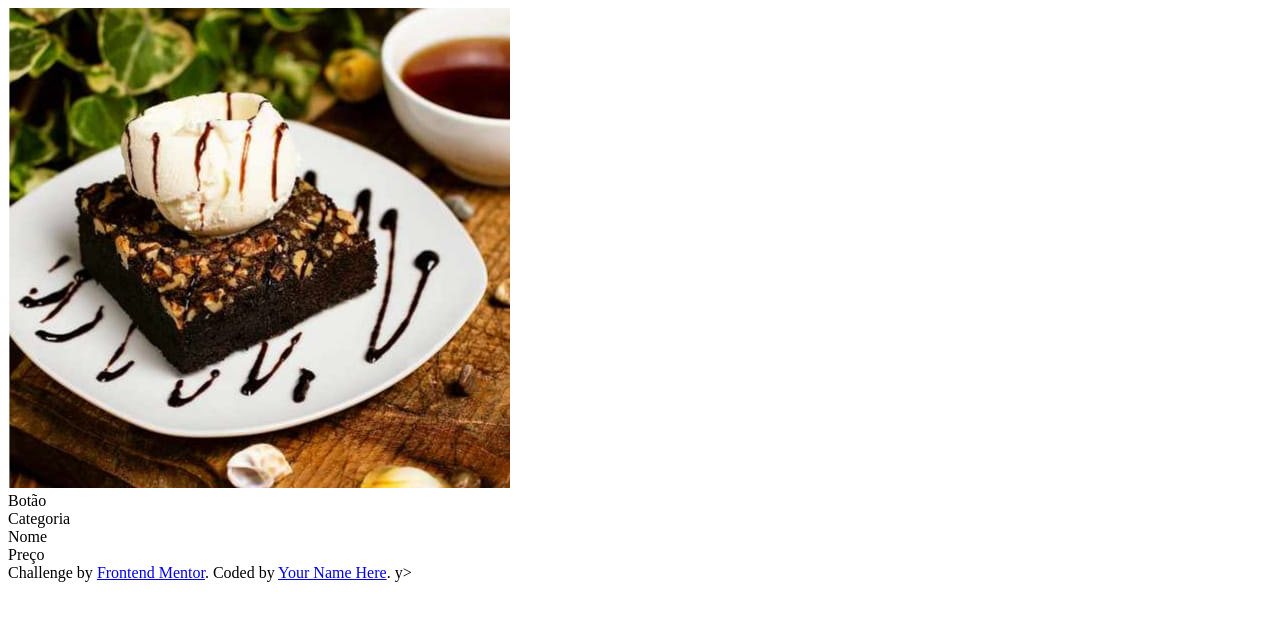
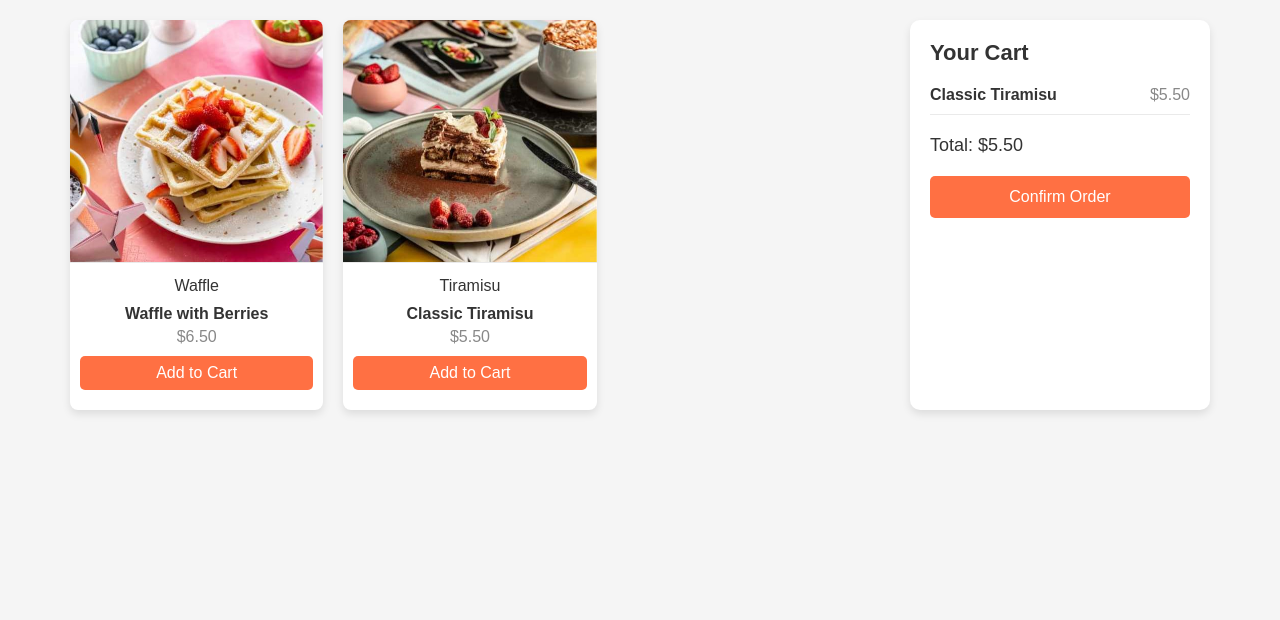
Before and after one commit to DaviLMA/product-list-with-cart-web, a website built with Vite: page index.html in a window 1280 px wide. Built offline with nearby package versions, Linux system fonts and the light colour scheme.

Commit message:
estruturando o HTML e estilizando o CSS

```diff
--- a/index.html
+++ b/index.html
@@ -1,85 +1,52 @@
 <!DOCTYPE html>
 <html lang="en">
   <head>
-  <meta charset="UTF-8">
-  <meta name="viewport" content="width=device-width, initial-scale=1.0"> <!-- displays site properly based on user's device -->
-
-  <link rel="icon" type="image/png" sizes="32x32" href="./assets/images/favicon-32x32.png">
-
-  <title>Frontend Mentor | Product list with cart</title>
-
-  <!-- Feel free to remove these styles or customise in your own stylesheet 👍 -->
-  <style>
-    .attribution { font-size: 11px; text-align: center; }
-    .attribution a { color: hsl(228, 45%, 44%); }
-  </style>
+    <meta charset="UTF-8" />
+    <meta name="viewport" content="width=device-width, initial-scale=1.0" />
+    <link rel="stylesheet" href="styles.css" />
+    <title>Product List with Cart</title>
   </head>
   <body>
+    <div class="container">
+      <div class="product-list">
         <div class="product">
-        <div>
-            <img src="assets/images/image-brownie-desktop.jpg" alt="Product Image" class="product-image">
-        </div>
+          <img
+            src="assets/images/image-waffle-desktop.jpg"
+            alt="Waffle with Berries"
+          />
           <div class="product-footer">
-          <div class="button">
-            Botão
-          </div>
-          <div class="category"> Categoria</div>
-          <div class="name"> Nome</div>
-          <div class="price"> Preço</div>
+            <div class="category">Waffle</div>
+            <div class="name">Waffle with Berries</div>
+            <div class="price">$6.50</div>
+            <div class="button">Add to Cart</div>
           </div>
         </div>
-<!--
-  Desserts
+        <div class="product">
+          <img
+            src="assets/images/image-tiramisu-desktop.jpg"
+            alt="Classic Tiramisu"
+          />
+          <div class="product-footer">
+            <div class="category">Tiramisu</div>
+            <div class="name">Classic Tiramisu</div>
+            <div class="price">$5.50</div>
+            <div class="button">Add to Cart</div>
+          </div>
+        </div>
 
-  Waffle with Berries
-  Waffle
-  6.50
-  Add to Cart
+        <!-- Espaço dos outros produtos -->
+      </div>
 
-  Vanilla Bean Crème Brûlée
-  Crème Brûlée
-  7.00
-  Add to Cart
-
-  Macaron Mix of Five
-  Macaron
-  8.00
-  Add to Cart
-
-  Classic Tiramisu
-  Tiramisu
-  5.50
-  Add to Cart
-
-  Pistachio Baklava
-  Baklava
-  4.00
-  Add to Cart
-
-  Lemon Meringue Pie
-  Pie
-  5.00
-  Add to Cart
-
-  Red Velvet Cake
-  Cake
-  4.50
-  Add to Cart
-
-  Salted Caramel Brownie
-  Brownie
-  4.50
-  Add to Cart
-
-  Vanilla Panna Cotta
-  Panna Cotta
-  6.50
-  Add to Cart
-
-  <div class="attribution"> -->
-    Challenge by <a href="https://www.frontendmentor.io?ref=challenge">Frontend Mentor</a>.
-    Coded by <a href="#">Your Name Here</a>.
+      <div class="cart">
+        <h2>Your Cart</h2>
+        <div class="cart-item">
+          <div class="name">Classic Tiramisu</div>
+          <div class="price">$5.50</div>
+        </div>
+        <!-- Mais items no carrinho estáticamente -->
+        <div class="cart-total">Total: $5.50</div>
+        <button class="confirm-button">Confirm Order</button>
+      </div>
     </div>
   </body>
-</html>y>
 </html>
--- /dev/null
+++ b/styles.css
@@ -0,0 +1,128 @@
+/* Reset básico */
+* {
+  margin: 0;
+  padding: 0;
+  box-sizing: border-box;
+  font-family: "Arial", sans-serif;
+}
+
+body {
+  background-color: #f5f5f5;
+  color: #333;
+  display: flex;
+  justify-content: center;
+  align-items: flex-start;
+  min-height: 100vh;
+  padding: 20px;
+}
+
+.container {
+  display: flex;
+  flex-direction: row;
+  max-width: 1200px;
+  gap: 40px;
+}
+
+.product-list {
+  display: grid;
+  grid-template-columns: repeat(3, 1fr);
+  gap: 20px;
+  width: 800px;
+}
+
+.product {
+  background-color: #fff;
+  border-radius: 8px;
+  overflow: hidden;
+  box-shadow: 0 4px 8px rgba(0, 0, 0, 0.1);
+  text-align: center;
+  transition: transform 0.2s;
+}
+
+.product:hover {
+  transform: translateY(-5px);
+}
+
+.product img {
+  width: 100%;
+  height: auto;
+  border-bottom: 1px solid #eaeaea;
+}
+
+.product-footer {
+  padding: 10px;
+}
+
+.product-footer .name {
+  font-weight: bold;
+  margin: 10px 0 5px 0;
+}
+
+.product-footer .price {
+  color: #888;
+}
+
+.button {
+  background-color: #ff7043;
+  color: white;
+  padding: 8px;
+  border-radius: 5px;
+  cursor: pointer;
+  margin: 10px 0;
+  transition: background-color 0.3s;
+}
+
+.button:hover {
+  background-color: #e55b32;
+}
+
+/* Carrinho de compras */
+.cart {
+  background-color: #fff;
+  padding: 20px;
+  width: 300px;
+  border-radius: 10px;
+  box-shadow: 0 4px 8px rgba(0, 0, 0, 0.1);
+}
+
+.cart h2 {
+  margin-bottom: 20px;
+  font-size: 22px;
+}
+
+.cart-item {
+  display: flex;
+  justify-content: space-between;
+  margin-bottom: 10px;
+}
+
+.cart-item .name {
+  font-weight: bold;
+}
+
+.cart-item .price {
+  color: #888;
+}
+
+.cart-total {
+  border-top: 1px solid #eaeaea;
+  padding-top: 20px;
+  font-size: 18px;
+}
+
+.confirm-button {
+  background-color: #ff7043;
+  color: white;
+  width: 100%;
+  padding: 12px;
+  border: none;
+  border-radius: 5px;
+  font-size: 16px;
+  cursor: pointer;
+  margin-top: 20px;
+  transition: background-color 0.3s;
+}
+
+.confirm-button:hover {
+  background-color: #e55b32;
+}
```
Lines whose indentation alone changed are shown as unchanged.
